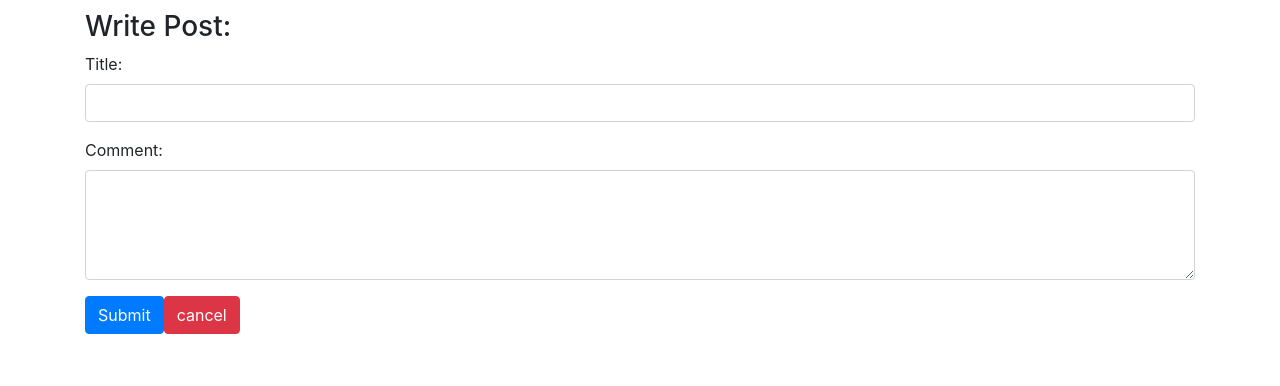
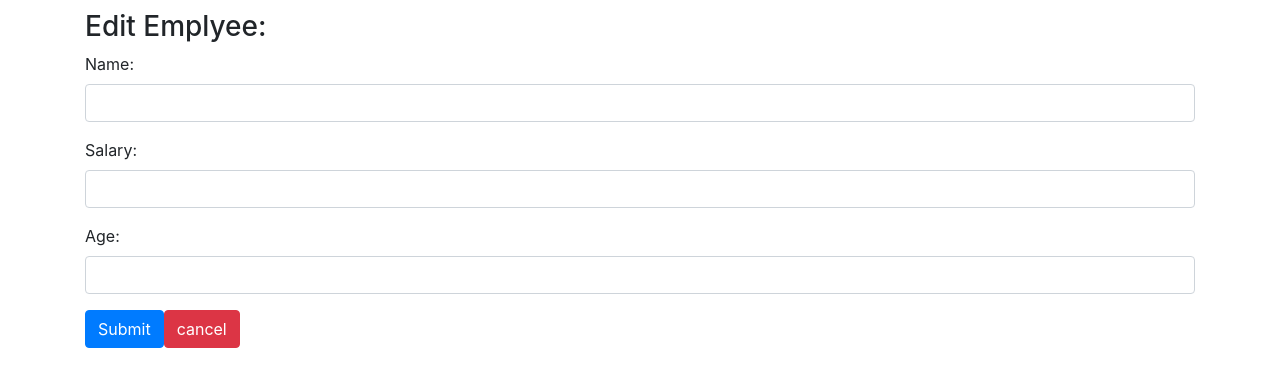
Before and after one commit to KishorRathva/ReactCrud, a React (Create React App) app: page /create in a window 1280 px wide. Shown: the top 386 px of the page. Built offline with nearby package versions, Linux system fonts and the light colour scheme.

Commit message:
Added employee done!!!!

```diff
--- a/src/components/TableRow.js
+++ b/src/components/TableRow.js
@@ -26,14 +26,17 @@ export class TableRow extends Component {
     }
 
     render() {
-        const { title , body} = this.props.obj ;
+        const { employee_name , employee_salary , employee_age } = this.props.obj ;
         return (
             <tr>
                 <td>
-                    {title}
+                    { employee_name}
                 </td>
                 <td>
-                    {body}
+                    { employee_salary }
+                </td>
+                <td>
+                    { employee_age }
                 </td>
                 <td>
                 <Link to={ {pathname:"/edit/"+this.props.obj.id,
--- a/src/components/createComponent.js
+++ b/src/components/createComponent.js
@@ -4,66 +4,80 @@ import { Link } from 'react-router-dom';
 export default class Create extends Component {
     constructor(props) {
         super(props)
-        this. onChangeTitle = this. onChangeTitle.bind(this);
-        this.onChangeBody = this.onChangeBody.bind(this);
+        this.onChangeName = this.onChangeName.bind(this);
+        this.onChangeSalary = this.onChangeSalary.bind(this);
+        this.onChangeAge = this.onChangeAge.bind(this);
         this.onSubmit = this.onSubmit.bind(this);
         this.state = {
-           title:'',
-           body:''
+           employee_name:'',
+           employee_salary:'',
+           employee_age:''
         }
       }
-      onChangeTitle(e){
+      onChangeName(e){
         this.setState({
-          title:e.target.value
+          employee_name:e.target.value
         });
       }
-      onChangeBody(e){
+      onChangeSalary(e){
         this.setState({
-          body:e.target.value
+          employee_salary:e.target.value
+        })
+      }
+      onChangeAge(e){
+        this.setState({
+          employee_age:e.target.value
         })
       }
 
       onSubmit(e){
         e.preventDefault();
         const obj = {
-            title : this.state.title,
-            body: this.state.body,
+            name : this.state.employee_name,
+            age: this.state.employee_age,
+            salary : this.state.employee_salary
         };
-
-        axios.post('http://localhost:8080/',obj)
-        .then(res => console.log(res.data));
-        console.log(this.state);
-        this.setState({
-          title:"",
-          body:""
-        })
+        axios.post('http://dummy.restapiexample.com/api/v1/create',obj)
+        .then(res => {
+          console.log(res.data);
           this.props.history.push('/index');
+        });
       }
 
   render() {
       return (
         <div style={{ marginTop: 10 }}>
-        <h3>Write Post:</h3>
+          <h3>Edit Emplyee:</h3>
           <form onSubmit={this.onSubmit}>
               <div className="form-group">
-                <label>Title:  </label>
+                  <label>Name:  </label>
                   <input
                     type="text"
                     className="form-control"
-                  value={this.state.title}
-                  onChange={this.onChangeTitle}
+                    value={this.state.employee_name}
+                    onChange={this.onChangeName}
                     />
               </div>
               <div className="form-group">
-                <label>Comment: </label>
-                <textarea type="text"
+                  <label>Salary:  </label>
+                  <input
+                    type="text"
                     className="form-control"
-                  value={this.state.body}
-                  onChange={this.onChangeBody}
-                  rows="4"
+                    value={this.state.employee_salary}
+                    onChange={this.onChangeSalary}
                     />
               </div>
               <div className="form-group">
+                  <label>Age:  </label>
+                  <input
+                    type="text"
+                    className="form-control"
+                    value={this.state.employee_age}
+                    onChange={this.onChangeAge}
+                    />
+              </div>
+              <div className="form-group">
+
                   <input type="submit" value="Submit" className="btn btn-primary"/>
                   <Link to={ {pathname:"/index/"}} className="btn btn-danger">cancel</Link>
               </div>
--- a/src/components/editComponent.js
+++ b/src/components/editComponent.js
@@ -5,13 +5,15 @@ import axios from 'axios';
 class editComponent extends Component {
     constructor(props) {
         super(props)
-        this.onChangeTitle = this.onChangeTitle.bind(this);
-        this.onChangeBody = this.onChangeBody.bind(this);
+        this.onChangeName = this.onChangeName.bind(this);
+        this.onChangeSalary = this.onChangeSalary.bind(this);
+        this.onChangeAge = this.onChangeAge.bind(this);
         this.delete = this.delete.bind(this);
         this.onSubmit = this.onSubmit.bind(this);
         this.state = {
-           title:'',
-           body:''
+           employee_name:'',
+           employee_salary:'',
+           employee_age:''
         }
       }
 
@@ -19,32 +21,39 @@ class editComponent extends Component {
 
         console.log(this.props)
         this.setState({
-                      title:this.props.location.dataPro.title,
-                      body:this.props.location.dataPro.body
+                      employee_name:this.props.location.dataPro.employee_name,
+                      employee_salary:this.props.location.dataPro.employee_salary,
+                      employee_age : this.props.location.dataPro.employee_age,
                   });
       }
-      onChangeTitle(e){
+      onChangeName(e){
         this.setState({
-          title:e.target.value
+          employee_name:e.target.value
         });
       }
-      onChangeBody(e){
+      onChangeSalary(e){
         this.setState({
-          body:e.target.value
+          employee_salary:e.target.value
+        })
+      }
+      onChangeAge(e){
+        this.setState({
+          employee_age:e.target.value
         })
       }
       onSubmit(e){
         e.preventDefault();
         const obj = {
-            _id:this.props.match.params.id,
-            name : this.state.title,
-            capital: this.state.body
+            name : this.state.employee_name,
+            age: this.state.employee_age,
+            salary : this.state.employee_salary
         };
-        axios.put('https://jsonplaceholder.typicode.com/posts',obj)
-        .then(res => console.log(res.data));
-
-        this.props.history.push('/index');
-    }
+        axios.put('http://dummy.restapiexample.com/api/v1/update/'+this.props.match.params.id,obj)
+        .then(res => {
+          console.log(res.data);
+          this.props.history.push('/index');
+        });
+      }
     delete(){
       console.log(this.props.match.params.id);
       // let sure = alert("are you sure");
@@ -57,31 +66,40 @@ class editComponent extends Component {
       // }
       console.log("from editComponents ");
       this.props.location.Delete(this.props.match.params.id);
-      this.props.history.replace('/index');
+      this.props.history.push('/index');
 
   }
     render() {
         return (
           <div style={{ marginTop: 10 }}>
               <button onClick={this.delete} className="btn btn-danger">Delete</button>
-          <h3>Write Post:</h3>
+          <h3>Edit Emplyee:</h3>
           <form onSubmit={this.onSubmit}>
               <div className="form-group">
-                  <label>Title:  </label>
+                  <label>Name:  </label>
                   <input
                     type="text"
                     className="form-control"
-                    value={this.state.title}
-                    onChange={this.onChangeTitle}
+                    value={this.state.employee_name}
+                    onChange={this.onChangeName}
                     />
               </div>
               <div className="form-group">
-                  <label>Comment: </label>
-                  <textarea type="text"
+                  <label>Salary:  </label>
+                  <input
+                    type="text"
                     className="form-control"
-                    value={this.state.body}
-                    onChange={this.onChangeBody}
-                    rows="4"
+                    value={this.state.employee_salary}
+                    onChange={this.onChangeSalary}
+                    />
+              </div>
+              <div className="form-group">
+                  <label>Age:  </label>
+                  <input
+                    type="text"
+                    className="form-control"
+                    value={this.state.employee_age}
+                    onChange={this.onChangeAge}
                     />
               </div>
               <div className="form-group">
--- a/src/components/indexComponent.js
+++ b/src/components/indexComponent.js
@@ -11,7 +11,6 @@ class indexComponent extends Component {
     this.changePage = this.changePage.bind(this);
     this.state = {
       Empdata: [],
-      offset: 0
     };
   }
 
@@ -20,7 +19,7 @@ class indexComponent extends Component {
   }
   loadPostDataFromServer() {
     axios
-      .get("https://jsonplaceholder.typicode.com/posts")
+      .get("http://dummy.restapiexample.com/api/v1/employees")
       .then(res => {
         console.log(res.data.length);
         this.mainData = res.data;
@@ -78,7 +77,7 @@ class indexComponent extends Component {
 
     if (window.confirm("Are you sure to delete?")) {
       axios
-        .delete("https://jsonplaceholder.typicode.com/posts/" + id)
+        .delete("http://dummy.restapiexample.com/api/v1/delete/" + id)
         .then(() => {
           console.log("Deleted");
 
@@ -94,14 +93,15 @@ class indexComponent extends Component {
     return (
       <div>
         <Link to={{ pathname: "/create/" }} className="btn btn-success">
-          Create Post
+          Add Emplyee
         </Link>
-        <h3 align="center">Posts </h3>
+        <h3 align="center">Emplyees</h3>
         <table className="table table-striped" style={{ marginTop: 20 }}>
           <thead>
             <tr>
-              <th style={{ textAlign: "center" }}>Title</th>
-              <th style={{ textAlign: "center" }}>Comment</th>
+              <th style={{ textAlign: "center" }}>Name</th>
+              <th style={{ textAlign: "center" }}>Salary</th>
+              <th style={{ textAlign: "center" }}>Age</th>
               <th colSpan="2" style={{ textAlign: "center" }}>
                 Action
               </th>
```
Lines whose indentation alone changed are shown as unchanged.
